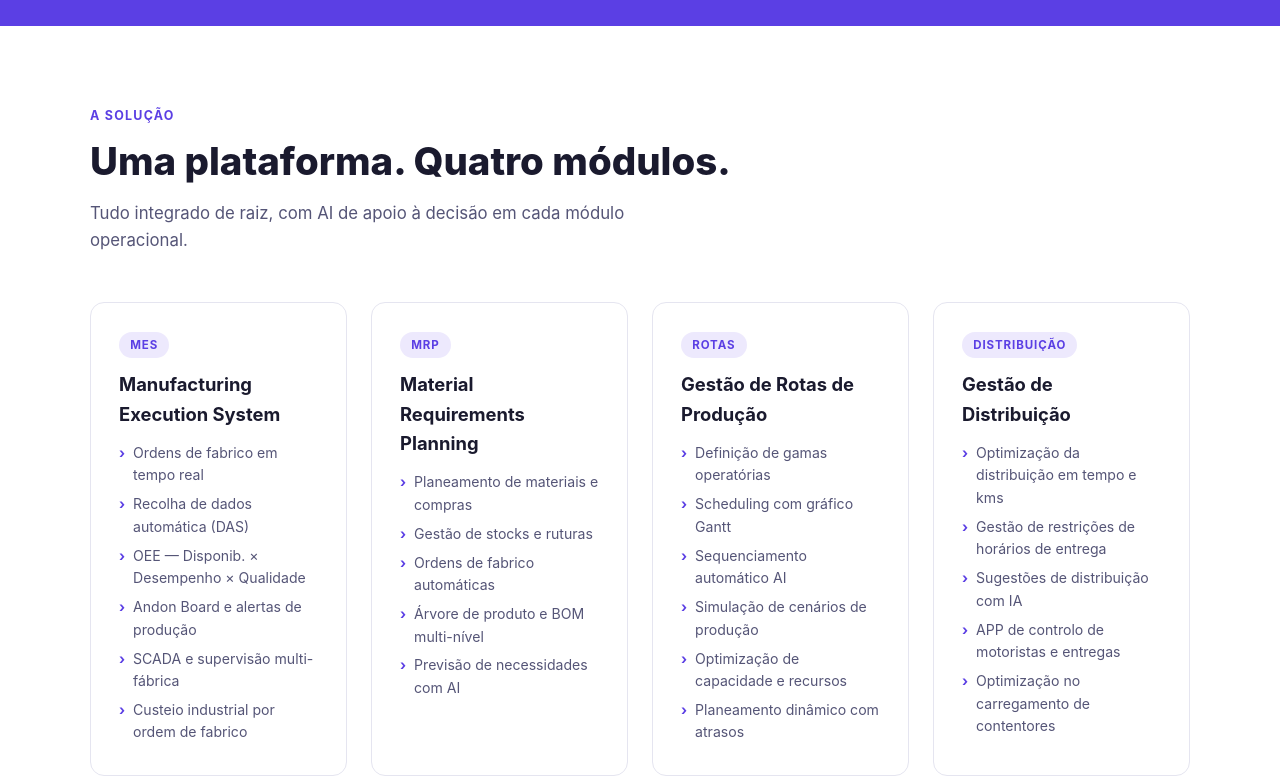
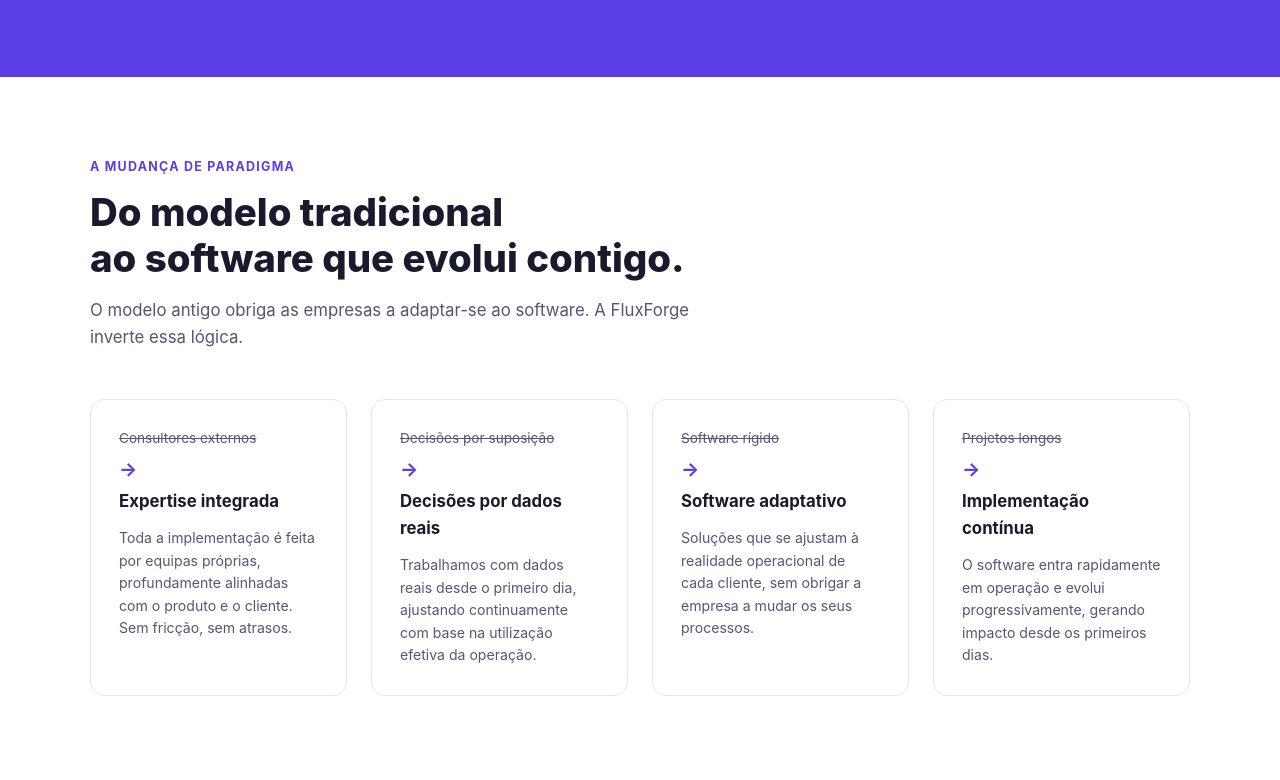
Before and after one commit to FluxForgeInc/site-fluxforge, a plain HTML site: page index.html in a window 1280 px wide. Shown: the part 1294-2074 px from the top of the page. Drawn offline with Linux system fonts and the light colour scheme.

Commit message:
Add paradigm shift section and closing quote from slides 2 and 4

```diff
--- a/index.html
+++ b/index.html
@@ -171,6 +171,41 @@
     }
     .belief h3 { font-size: 1rem; font-weight: 700; margin-bottom: 0.5rem; color: #fff; }
     .belief p { font-size: 0.88rem; color: rgba(255,255,255,0.7); line-height: 1.6; }
+
+    /* PARADIGMA */
+    .paradigm-grid {
+      display: grid;
+      grid-template-columns: repeat(auto-fit, minmax(230px, 1fr));
+      gap: 1.5rem;
+    }
+    .paradigm-card {
+      border: 1.5px solid var(--border);
+      border-radius: 14px;
+      padding: 1.75rem;
+    }
+    .paradigm-from {
+      font-size: 0.85rem;
+      color: var(--muted);
+      text-decoration: line-through;
+      margin-bottom: 0.25rem;
+    }
+    .paradigm-arrow {
+      font-size: 1.2rem;
+      color: var(--brand);
+      font-weight: 700;
+      margin-bottom: 0.25rem;
+    }
+    .paradigm-to {
+      font-size: 1.05rem;
+      font-weight: 700;
+      color: var(--text);
+      margin-bottom: 0.75rem;
+    }
+    .paradigm-card p {
+      font-size: 0.88rem;
+      color: var(--muted);
+      line-height: 1.6;
+    }
 
     /* MODULES */
     .modules-grid {
@@ -384,6 +419,7 @@
     <div class="section-label">O Próximo Passo</div>
     <h2>O software deve adaptar-se<br />ao negócio, não o contrário.</h2>
     <p class="lead">Durante décadas, as empresas foram obrigadas a aceitar implementações intermináveis e sistemas que nunca refletem totalmente a sua realidade. A FluxForge nasce para mudar isso.</p>
+    <p class="lead" style="margin-top:-1.5rem; font-style:italic; color:rgba(255,255,255,0.6);">Porque o futuro não é de quem implementa software. É de quem o faz evoluir constantemente.</p>
     <div class="beliefs">
       <div class="belief">
         <div class="belief-num">01</div>
@@ -404,6 +440,41 @@
         <div class="belief-num">04</div>
         <h3>Evolução contínua, não um projeto fechado</h3>
         <p>Software vivo que aprende, ajusta e cresce com cada cliente ao longo do tempo.</p>
+      </div>
+    </div>
+  </div>
+</section>
+
+<!-- PARADIGMA -->
+<section>
+  <div class="container">
+    <div class="section-label">A Mudança de Paradigma</div>
+    <h2>Do modelo tradicional<br />ao software que evolui contigo.</h2>
+    <p class="lead">O modelo antigo obriga as empresas a adaptar-se ao software. A FluxForge inverte essa lógica.</p>
+    <div class="paradigm-grid">
+      <div class="paradigm-card">
+        <div class="paradigm-from">Consultores externos</div>
+        <div class="paradigm-arrow">→</div>
+        <div class="paradigm-to">Expertise integrada</div>
+        <p>Toda a implementação é feita por equipas próprias, profundamente alinhadas com o produto e o cliente. Sem fricção, sem atrasos.</p>
+      </div>
+      <div class="paradigm-card">
+        <div class="paradigm-from">Decisões por suposição</div>
+        <div class="paradigm-arrow">→</div>
+        <div class="paradigm-to">Decisões por dados reais</div>
+        <p>Trabalhamos com dados reais desde o primeiro dia, ajustando continuamente com base na utilização efetiva da operação.</p>
+      </div>
+      <div class="paradigm-card">
+        <div class="paradigm-from">Software rígido</div>
+        <div class="paradigm-arrow">→</div>
+        <div class="paradigm-to">Software adaptativo</div>
+        <p>Soluções que se ajustam à realidade operacional de cada cliente, sem obrigar a empresa a mudar os seus processos.</p>
+      </div>
+      <div class="paradigm-card">
+        <div class="paradigm-from">Projetos longos</div>
+        <div class="paradigm-arrow">→</div>
+        <div class="paradigm-to">Implementação contínua</div>
+        <p>O software entra rapidamente em operação e evolui progressivamente, gerando impacto desde os primeiros dias.</p>
       </div>
     </div>
   </div>
```
